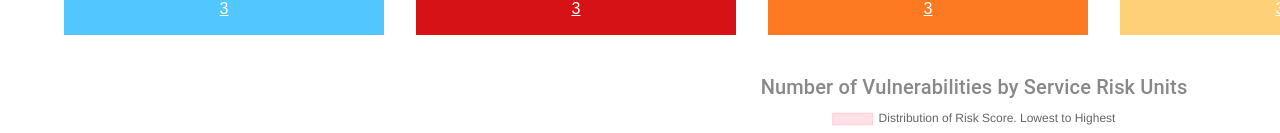
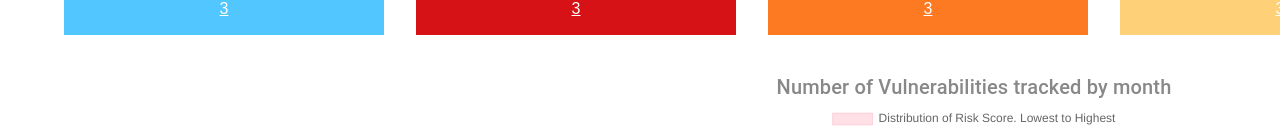
Before and after one commit to mrunmayid/dfs-threat-radar, a React (Vite) app: page /dashboard in a window 1280 px wide. Shown: the part 313-446 px from the top of the page. Built offline with nearby package versions, Linux system fonts and the light colour scheme.

Commit message:
fixing the dashboard

```diff
--- a/src/Dashboard.tsx
+++ b/src/Dashboard.tsx
@@ -106,7 +106,7 @@ const Dashboard: React.FC = () => {
   };
 
   const barChartData = {
-    labels: ["", "June", "July", "August", "Sept", "Oct"],
+    labels: ["May", "June", "July", "August", "Sept", "Oct"],
     datasets: [
       {
         label: "Distribution of Risk Score. Lowest to Highest",
@@ -137,7 +137,7 @@ const Dashboard: React.FC = () => {
     datasets: [
       {
         label: "Average Age Of Open Vulnerability",
-        data: [0, 5, 10, 15, 20],
+        data: [2, 5, 10, 15, 20],
         backgroundColor: ["#b6141a", "#d04437", "#fd7922", "#fdad2b"],
         borderColor: ["#b6141a", "#d04437", "#fd7922", "#fdad2b"],
         borderWidth: 1,
@@ -190,7 +190,7 @@ const Dashboard: React.FC = () => {
             component="div"
             style={{ textAlign: "center" }}
           >
-            Number of Vulnerabilities by Service Risk Units
+            Number of Vulnerabilities tracked by month
           </Typography>
           <Bar data={barChartData} options={options} />
         </div>
```
